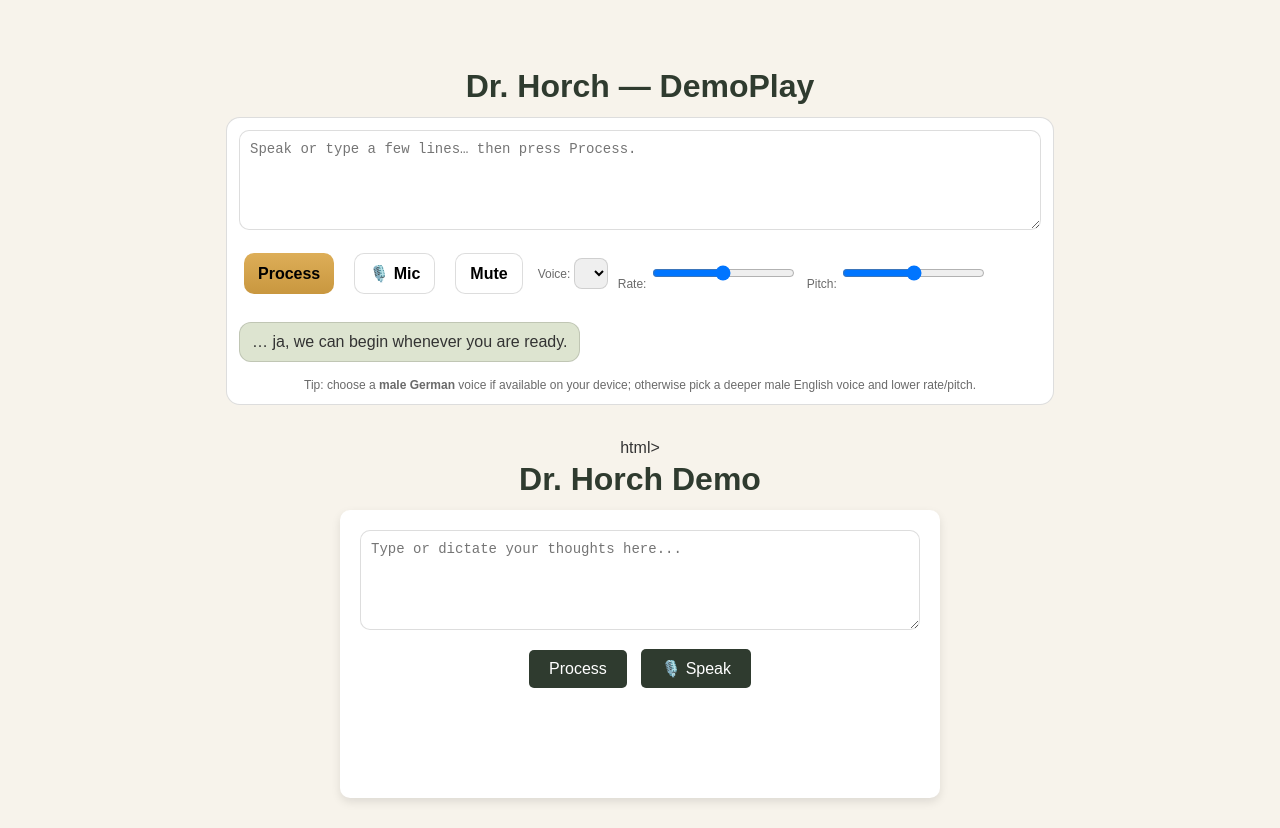
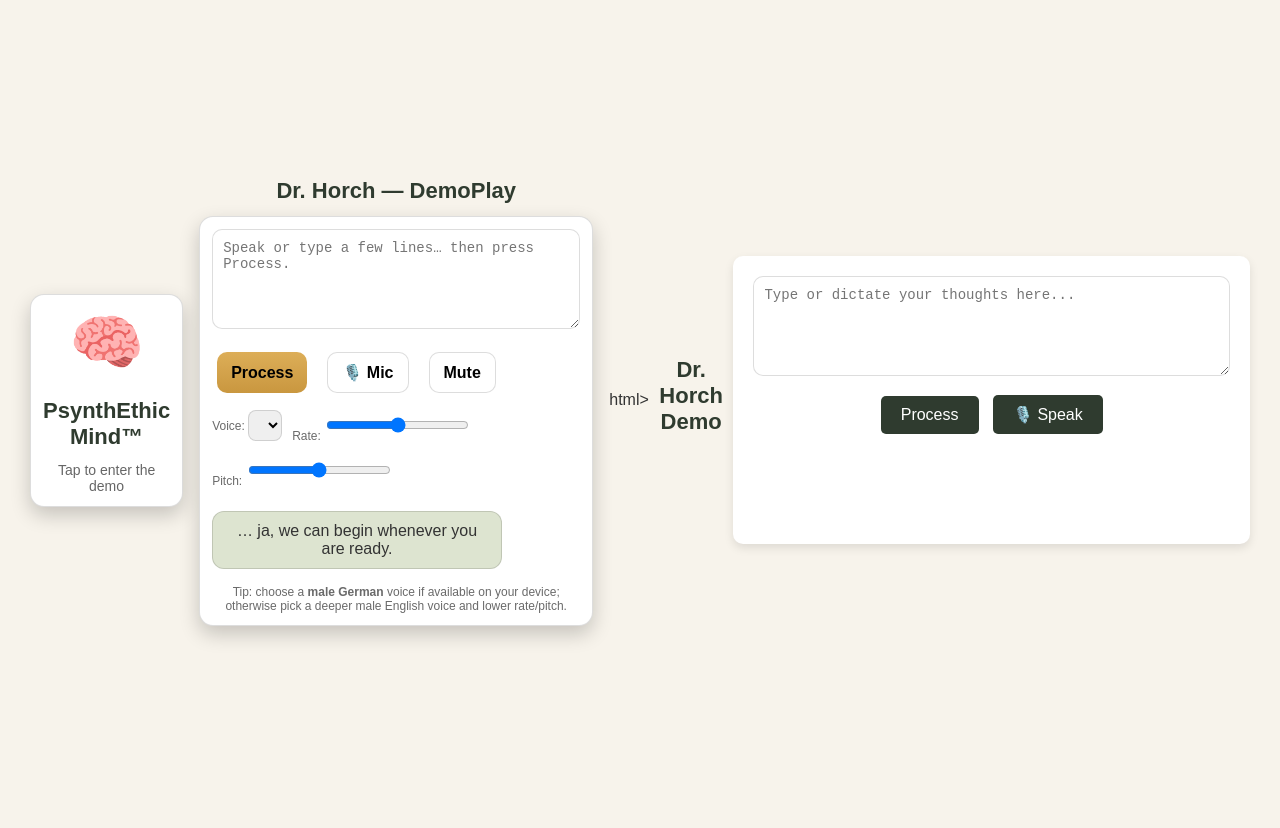
Before and after one commit to skyeyebobo/psynth-demo, a plain HTML site: page thumbnail.html in a window 1280 px wide. After the commit the page ends 800 px from the top, so only its background shows below. Drawn offline with Linux system fonts and the light colour scheme.

Commit message:
Update thumbnail.html

```diff
--- a/thumbnail.html
+++ b/thumbnail.html
@@ -1,4 +1,37 @@
 <!DOCTYPE html>
+<html lang="en">
+<head>
+<meta charset="UTF-8">
+<meta name="viewport" content="width=device-width, initial-scale=1.0">
+<title>Launch PsynthEthic Mind™ Demo</title>
+<style>
+  body {
+    background: #f7f3eb;
+    font-family: Arial, sans-serif;
+    display: flex; align-items: center; justify-content: center;
+    height: 100vh; margin: 0;
+  }
+  .card {
+    background: #fff; border-radius: 20px; padding: 40px; text-align: center;
+    box-shadow: 0 8px 20px rgba(0,0,0,0.2); cursor: pointer;
+    transition: transform .2s ease, box-shadow .2s ease;
+  }
+  .card:hover { transform: scale(1.03); box-shadow: 0 10px 24px rgba(0,0,0,0.25); }
+  .logo { font-size: 60px; margin-bottom: 20px; }
+  h1 { font-size: 22px; margin: 0; color: #2f3b2f; }
+  p { margin: 6px 0 0; font-size: 14px; color: #666; }
+</style>
+</head>
+<body>
+  <a href="dr_horch_demo.html" style="text-decoration:none; color:inherit;">
+    <div class="card">
+      <div class="logo">🧠</div>
+      <h1>PsynthEthic Mind™</h1>
+      <p>Tap to enter the demo</p>
+    </div>
+  </a>
+</body>
+</html><!DOCTYPE html>
 <html lang="en">
 <head>
 <meta charset="utf-8">
```
